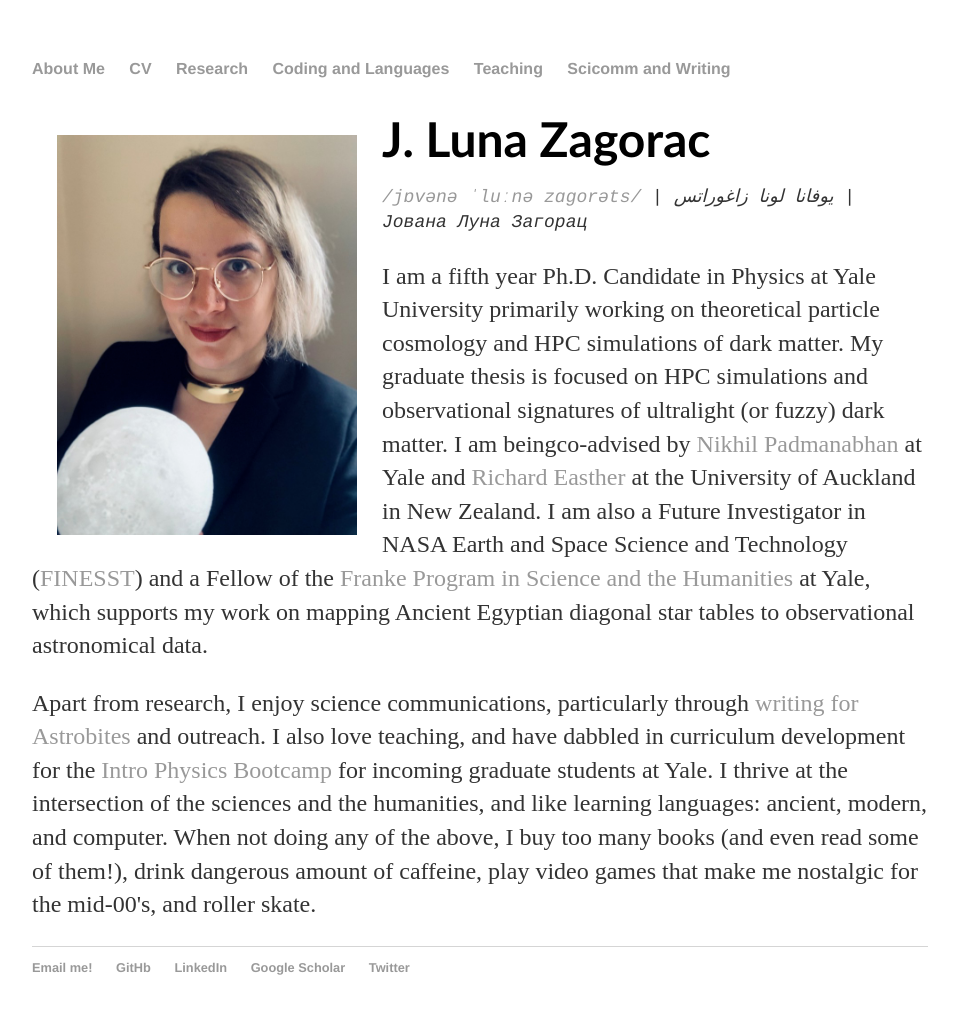
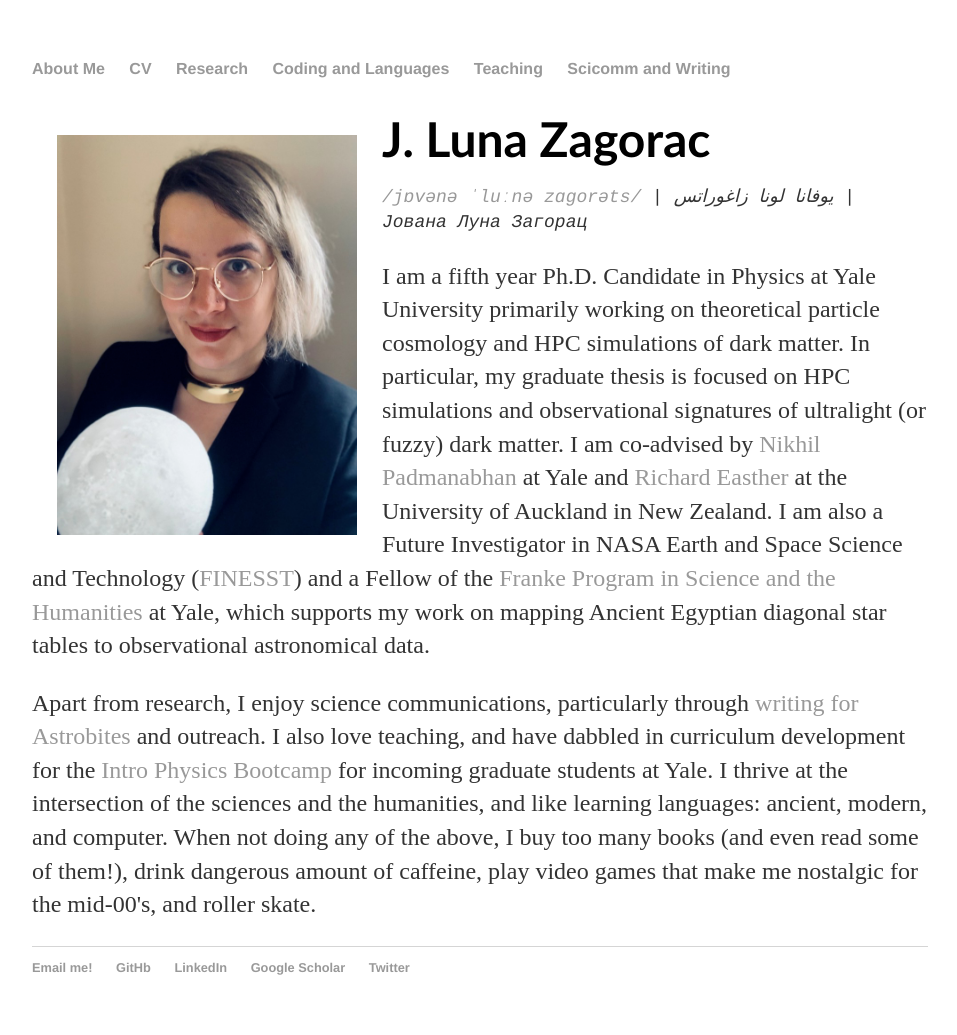
Before and after one commit to lunazagor/lunazagor.github.io, a Jekyll site: the page built from index.html, in a window 1280 px wide. Shown: the whole page, without its empty margins (160-1117 px from the left). Built offline with Jekyll 4.4.1, drawn with Linux system fonts in a browser that asks for light colours.

Commit message:
Update index.html

```diff
--- a/index.html
+++ b/index.html
@@ -19,7 +19,7 @@ img {
 	<! -- Paragraph of name spellings -->
 	<p style="font-family:courier;font-size:18px;font-style:italic;";text-align:center;"> <a href="https://www.name-coach.com/luna-zagorac">/jɒvənə ˈluːnə zɑgorəts/</a>  | يوفانا لونا زاغوراتس | &#1032&#1086&#1074&#1072&#1085&#1072 &#1051&#1091&#1085&#1072 &#1047&#1072&#1075&#1086&#1088&#1072&#1094;<p>
 	<! -- Brief About Me -->
-	<p> I am a fifth year Ph.D. Candidate in Physics at Yale University primarily working on theoretical particle cosmology and HPC simulations of dark matter. My graduate thesis is focused on HPC simulations and observational signatures of ultralight (or fuzzy) dark matter. I am beingco-advised by <a href="https://physics.yale.edu/people/nikhil-padmanabhan">Nikhil Padmanabhan</a> at Yale and <a href="https://www.physics.auckland.ac.nz/people/reas725">Richard Easther</a> at the University of Auckland in New Zealand. I am also a Future Investigator in NASA Earth and Space Science and Technology (<a href="https://nspires.nasaprs.com/external/viewrepositorydocument/cmdocumentid=753338/solicitationId=%7BE16CD59F-29DD-06C0-8971-CE1A9C252FD4%7D/viewSolicitationDocument=1/FINESST%20ASTRO20%20Proposal%20Selections.pdf">FINESST</a>) and a Fellow of the <a href="https://frankeprogram.yale.edu/">Franke Program in Science and the Humanities</a> at Yale, which supports my work on mapping Ancient Egyptian diagonal star tables to observational astronomical data.<p>
+	<p> I am a fifth year Ph.D. Candidate in Physics at Yale University primarily working on theoretical particle cosmology and HPC simulations of dark matter. In particular, my graduate thesis is focused on HPC simulations and observational signatures of ultralight (or fuzzy) dark matter. I am co-advised by <a href="https://physics.yale.edu/people/nikhil-padmanabhan">Nikhil Padmanabhan</a> at Yale and <a href="https://www.physics.auckland.ac.nz/people/reas725">Richard Easther</a> at the University of Auckland in New Zealand. I am also a Future Investigator in NASA Earth and Space Science and Technology (<a href="https://nspires.nasaprs.com/external/viewrepositorydocument/cmdocumentid=753338/solicitationId=%7BE16CD59F-29DD-06C0-8971-CE1A9C252FD4%7D/viewSolicitationDocument=1/FINESST%20ASTRO20%20Proposal%20Selections.pdf">FINESST</a>) and a Fellow of the <a href="https://frankeprogram.yale.edu/">Franke Program in Science and the Humanities</a> at Yale, which supports my work on mapping Ancient Egyptian diagonal star tables to observational astronomical data.<p>
 <p> Apart from research, I enjoy science communications, particularly through <a href="https://astrobites.org/author/lzagorac/">writing for Astrobites</a> and outreach. I also love teaching, and have dabbled in curriculum development for the <a href="https://physics.yale.edu/academics/graduate-studies/bootcamp-physics-fundamentals-2020">Intro Physics Bootcamp</a> for incoming graduate students at Yale. I thrive at the intersection of the sciences and the humanities, and like learning languages: ancient, modern, and computer. When not doing any of the above, I buy too many books (and even read some of them!), drink dangerous amount of caffeine, play video games that make me nostalgic for the mid-00's, and roller skate.<p>
 
 
```
